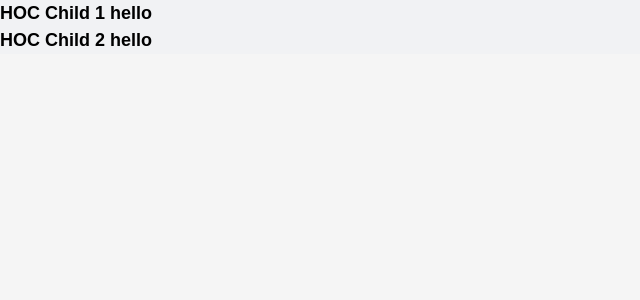
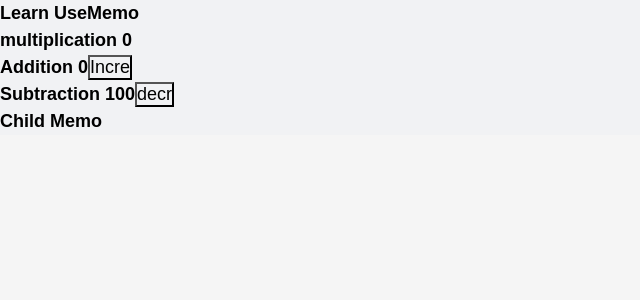
Before and after one commit to MdMohsinHaider/React, a React (Create React App) app: page / in a window 1280 px wide. Shown: the top 300 px of the page, without its empty margins (0-640 px from the left). Built offline with nearby package versions, Linux system fonts and the light colour scheme.

Commit message:
useCallback, useMemo, useState

```diff
--- a/src/App.jsx
+++ b/src/App.jsx
@@ -31,6 +31,7 @@ import Users from "./context/Users";
 import Context from "./context/Context";
 import Product from "./customeHooks/Product";
 import Parent from "./hoc/Parent";
+import MemoParent from "./memo/MemoParent";
 
 const App = () => {
 
@@ -81,7 +82,8 @@ const App = () => {
                     <Users/>
                 </Context> */}
             {/* <Product/> */}
-            <Parent/>
+            {/* <Parent/> */}
+            <MemoParent/>
         </>
     )
 }
--- a/src/hoc/Child1.jsx
+++ b/src/hoc/Child1.jsx
@@ -2,7 +2,8 @@ import React from 'react'
 import Hoc from "./Hoc";
 import Child2 from './Child2';
 const Child1 = (x) => {
-    console.log(x.data);
+
+    console.log("From Chaild 1 ",x.data);
 
     return (
         <div>
--- a/src/hoc/Child2.jsx
+++ b/src/hoc/Child2.jsx
@@ -2,6 +2,8 @@ import React from 'react'
 import Hoc from "./Hoc";
 
 const Child2 = (x) => {
+    console.log("From Child 2 ",x.data);
+
     return (
         <div>
             <h1>HOC Child 2 {x.data}</h1>
--- a/src/hoc/Hoc.jsx
+++ b/src/hoc/Hoc.jsx
@@ -1,5 +1,7 @@
 const Hoc = (WrappedCom) => {
     let data = "hello";
+    console.log("From data HOC ",data);
+
     return function () {
         return <WrappedCom data={data} />
     }
--- /dev/null
+++ b/src/memo/MemoChild.jsx
@@ -0,0 +1,13 @@
+import React from 'react'
+
+const MemoChild = ({display}) => {
+    console.log("Memo Child");
+
+    return (
+        <div>
+            <h1>Child Memo</h1>
+        </div>
+    )
+}
+
+export default React.memo(MemoChild);
--- /dev/null
+++ b/src/memo/MemoParent.jsx
@@ -0,0 +1,47 @@
+import React, { useCallback, useMemo, useState } from 'react'
+import MemoChild from './MemoChild';
+
+const MemoParent = () => {
+
+    let [add, setAdd] = useState(0);
+    let [minus, setMinus] = useState(100);
+
+    // function multiply(){
+    //     console.log("*********");
+    //     return add*10;
+    // }
+
+    //! useMemo(callBack fubction , depandancy)
+
+    let val = useMemo(()=>{
+        console.log("*********");
+        return add*10;
+    },[add]);
+
+
+    let display = useCallback(()=>{
+        console.log("Dispaly function");
+    },[]) // if depandance add when you want to rerande then addeding depandances
+
+    return (
+        <div>
+            <h1>Learn UseMemo</h1>
+            <h2>
+                multiplication {val}
+            </h2>
+
+            <h2>
+                Addition {add}
+                <button onClick={()=> setAdd(add+1)} >Incre</button>
+            </h2>
+
+            <h2>
+                Subtraction {minus}
+                <button onClick={()=> setMinus(minus-1)} >decr</button>
+            </h2>
+            <MemoChild display ={display}/>
+        </div>
+    )
+}
+
+export default MemoParent
```
